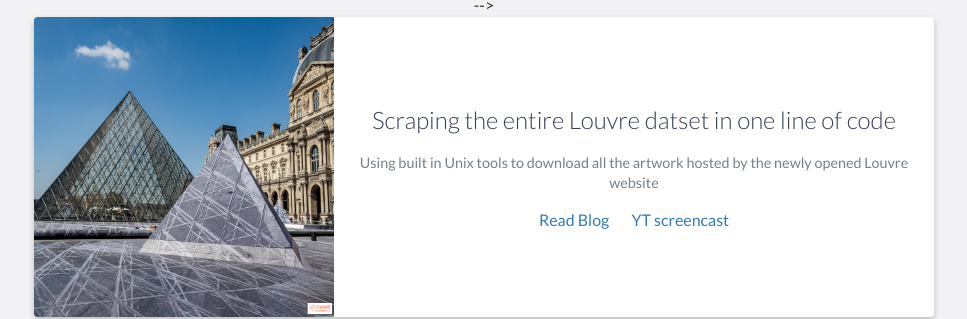
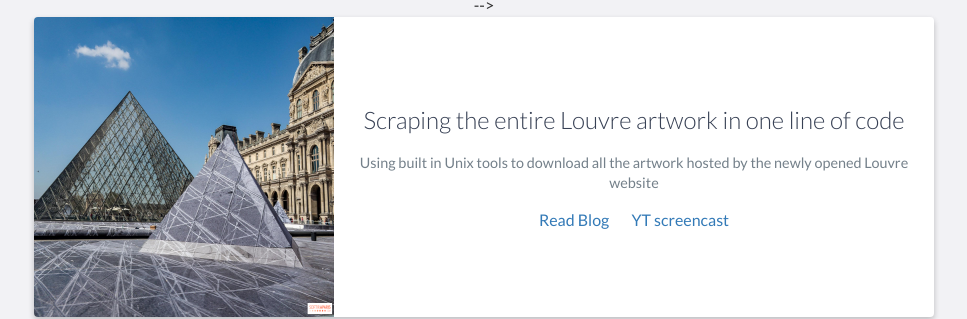
Before and after one commit to spsphulse/My-Portfolio, a Jekyll site: the page index.html, which Jekyll copies as it is, in a window 1280 px wide and 900 px high, scrolled down 3533 px. Shown: the part 155-474 px from the top of the window, without its empty margins (156-1123 px from the left). Built offline with Jekyll 4.4.1, drawn with Linux system fonts in a browser that asks for light colours; comment, search, counter and statistics services are not loaded.

Commit message:
Update index.html

```diff
--- a/index.html
+++ b/index.html
@@ -252,7 +252,7 @@
                     </div>
                     <!-- End .project-image -->
                     <div class="project-info">
-                        <h3>Scraping the entire Louvre datset in one line of code</h3>
+                        <h3>Scraping the entire Louvre artwork in one line of code</h3>
                         <p>
                            Using built in Unix tools to download all the artwork hosted by the newly opened Louvre website
                         </p>
```
